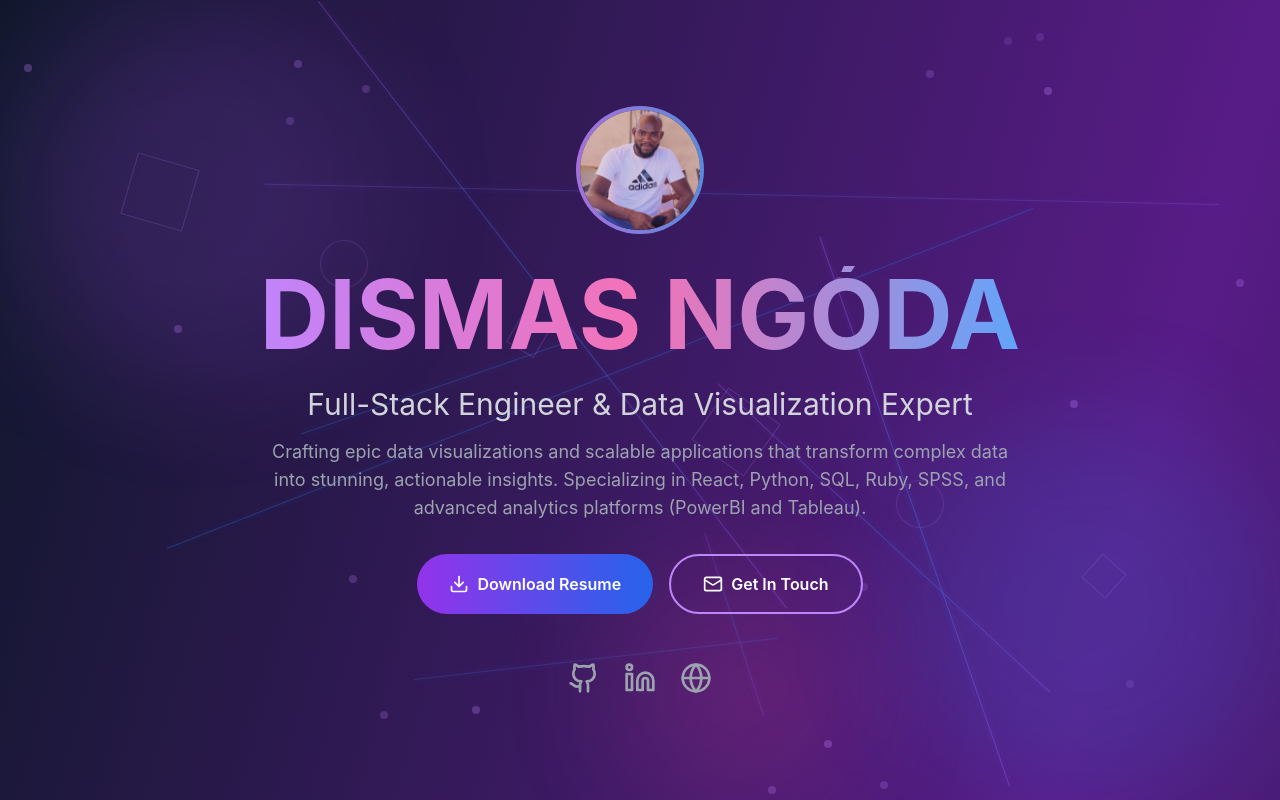
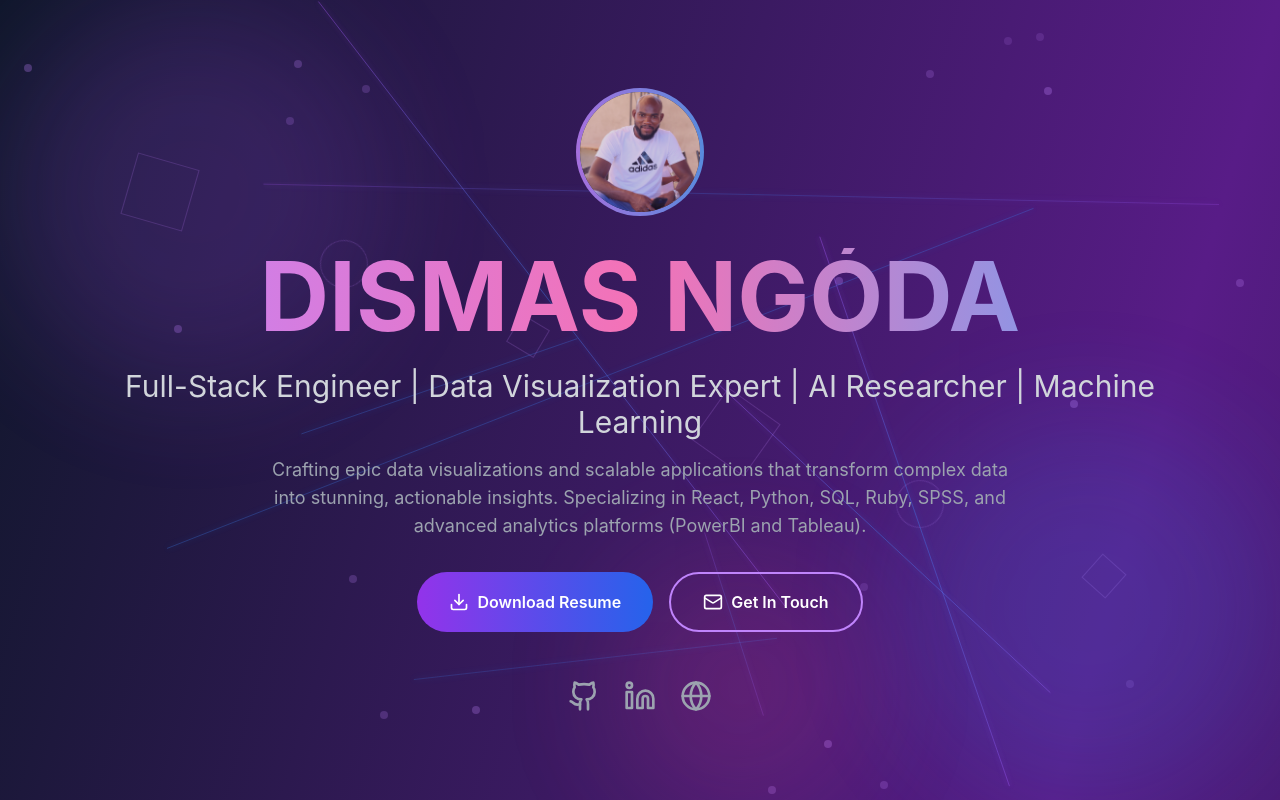
Before and after one commit to DismasNgoda/my-portfolio, a React (Create React App) app: page / in a window 1280 px wide. Shown: the top 800 px of the page. Built offline with nearby package versions, Linux system fonts and the light colour scheme.

Commit message:
updated the profile section

```diff
--- a/src/App.js
+++ b/src/App.js
@@ -226,7 +226,7 @@ const Portfolio = () => {
           </h1>
 
           <p className="text-2xl md:text-3xl text-gray-300 mb-4 animate-fade-in delay-300">
-            Full-Stack Engineer & Data Visualization Expert
+            Full-Stack Engineer | Data Visualization Expert | AI Researcher | Machine Learning
           </p>
 
           <p className="text-lg text-gray-400 mb-8 max-w-3xl mx-auto animate-fade-in delay-500">
```
